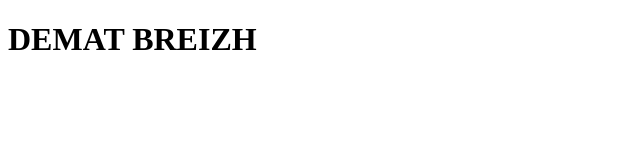
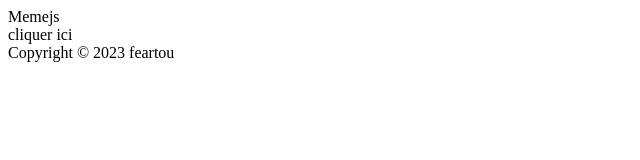
Before and after one commit to feartou/2023-09-19-dhl, a website: page index.html in a window 1280 px wide. Shown: the whole page, without its empty margins (0-640 px from the left). Drawn offline with Linux system fonts and the light colour scheme.

Commit message:
structure page index

```diff
--- a/index.html
+++ b/index.html
@@ -1,11 +1,21 @@
 <!DOCTYPE html>
 <html lang="fr">
+
 <head>
     <meta charset="UTF-8">
     <meta name="viewport" content="width=device-width, initial-scale=1.0">
     <title>Document</title>
 </head>
+
 <body>
-    <h1>DEMAT BREIZH</h1>
+    <div id="main">
+        <header>
+            <span id="meme">Meme</span><span id="js">js</span>
+        </header>
+        <nav>cliquer ici</nav>
+        <article></article>
+        <footer>Copyright &copy; 2023 feartou</footer>
+    </div>
 </body>
+
 </html>
```
